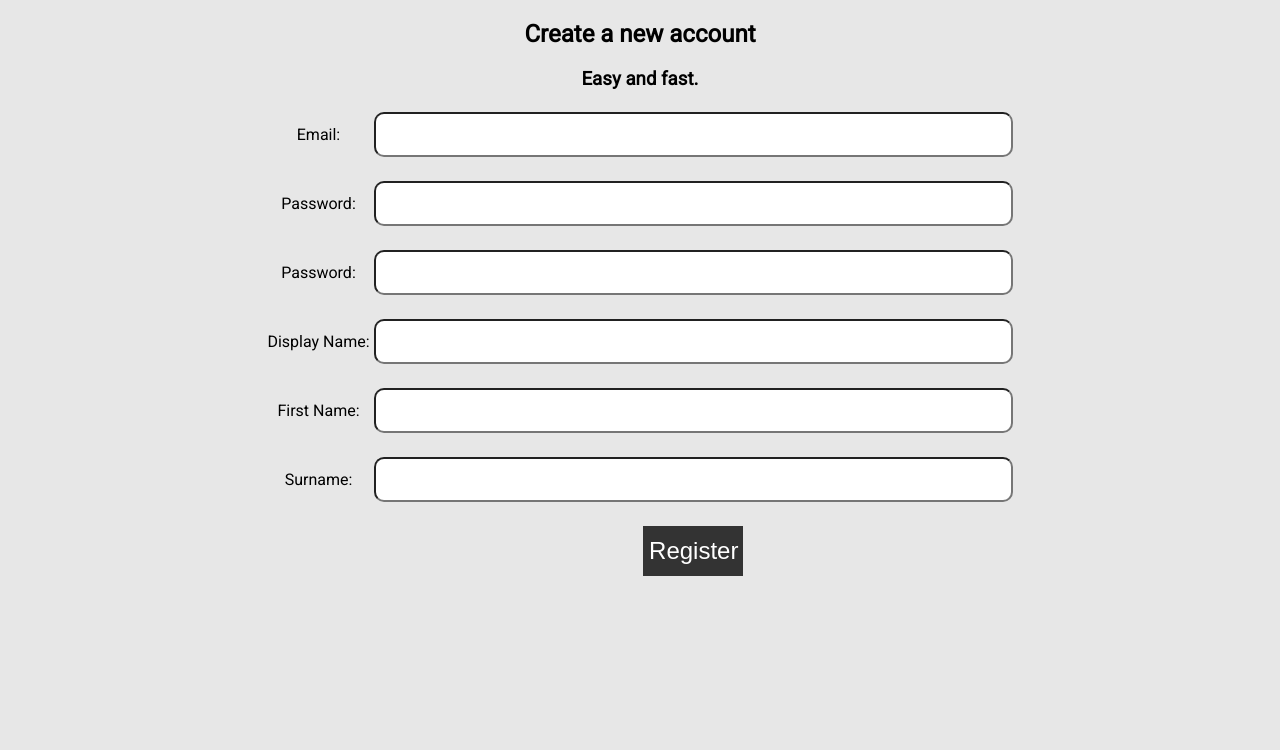
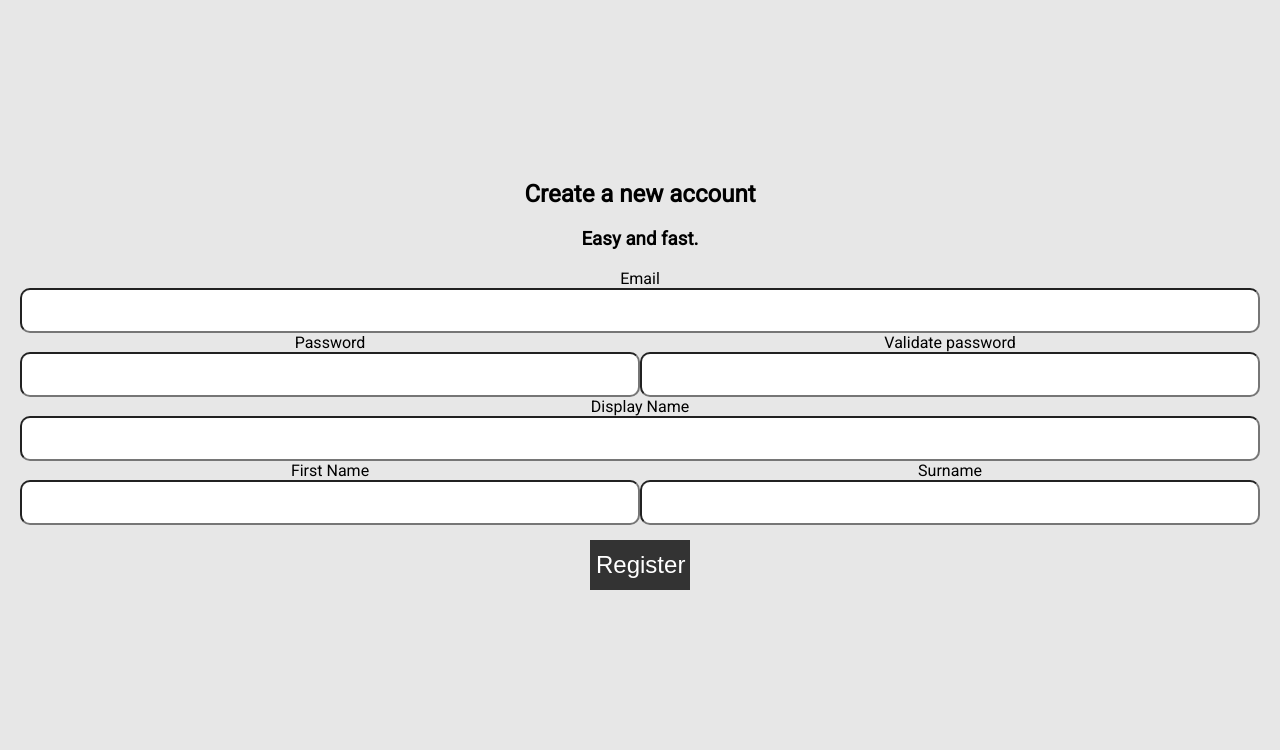
Before and after one commit to berryhijwegen/petcare, a Flask app: page /user/add in a window 1280 px wide. Shown: the part 50-800 px from the top of the page. Run offline with Flask 2, Linux system fonts and the light colour scheme; some libraries are stand-ins or nearby versions.

Commit message:
Added form styling

```diff
--- a/petcare/__init__.py
+++ b/petcare/__init__.py
@@ -15,7 +15,7 @@ app = Flask(__name__)
 app.config['SECRET_KEY'] = os.getenv('SECRET_KEY')
 app.config['SECURITY_PASSWORD_SALT'] = os.getenv('SECURITY_PASSWORD_SALT')
 app.config['SQLALCHEMY_DATABASE_URI'] = 'sqlite:///' + \
-    os.path.join(basedir, 'pets.db')
+    os.path.join(basedir, f'{os.getenv("DB_NAME")}.db')
 db = SQLAlchemy(app)
 
 # Configure Login Manager
--- a/petcare/forms.py
+++ b/petcare/forms.py
@@ -5,21 +5,21 @@ from wtforms.validators import DataRequired, email, EqualTo
 
 
 class UserForm(FlaskForm):
-    email = EmailField('Email:', validators=[DataRequired(), email()])
-    password = PasswordField('Password: ', validators=[DataRequired()])
-    password_validate = PasswordField('Password: ', validators=[DataRequired(), EqualTo('password', message="Passwords must match.")])
-    display_name = StringField('Display Name:', validators=[DataRequired()])
-    first_name = StringField('First Name:')
-    surname = StringField('Surname:')
+    email = EmailField('Email', validators=[DataRequired(), email()])
+    password = PasswordField('Password ', validators=[DataRequired()])
+    password_validate = PasswordField('Validate password ', validators=[DataRequired(), EqualTo('password', message="Passwords must match.")])
+    display_name = StringField('Display Name', validators=[DataRequired()])
+    first_name = StringField('First Name')
+    surname = StringField('Surname')
 
 
 class ServiceForm(FlaskForm):
-    service_name = StringField('Service Name:', validators=[DataRequired()])
-    description = StringField('Description:')
+    service_name = StringField('Service Name', validators=[DataRequired()])
+    description = StringField('Description')
 
 
 class LoginForm(FlaskForm):
-    email = EmailField('Email:', validators=[DataRequired(), email()])
-    password = PasswordField('Password: ', validators=[DataRequired()])
+    email = EmailField('Email', validators=[DataRequired(), email()])
+    password = PasswordField('Password ', validators=[DataRequired()])
     remember_me = BooleanField('Keep me logged in')
     submit = SubmitField('Log In')
--- a/petcare/static/css/base_styles.css
+++ b/petcare/static/css/base.css
@@ -50,14 +50,17 @@ nav li a:hover {
 }
 
 /* FLASHES */
+.flashes {
+    position: absolute;
+    width: 100vw;
+    display: flex;
+    justify-content: center;
+}
+
 .flashes ul {
     position: absolute;
-    top: 20px;
-    left: 0;
-    right: 0;
-    width: 35vw;
-    margin-left: auto;
-    margin-right: auto;
+    top: 25px;
+    padding: 0;
 }
 
 .flashes ul li {
@@ -67,15 +70,38 @@ nav li a:hover {
     min-height: 40px;
     max-height: 120px;
     border-radius: 20px;
-    background: #d9d9d9;
+    background: rgb(255, 222, 36);
     list-style-type: none;
+    margin: 0 10px;
+
+    -moz-animation: cssAnimation 2s ease-in 5s forwards;
+    /* Firefox */
+    -webkit-animation: cssAnimation 2s ease-in 5s forwards;
+    /* Safari and Chrome */
+    -o-animation: cssAnimation 2s ease-in 5s forwards;
+    /* Opera */
+    animation: cssAnimation 2s ease-in 5s forwards;
+    -webkit-animation-fill-mode: forwards;
+    animation-fill-mode: forwards;
 }
 
 .flashes ul li .exclamation_box {
     width: 20px;
     border-right: black solid 2px;
+    margin-left: 15px;
 }
 
 .flashes ul li .message_text {
-    padding-left: 15px;
+    padding: 0 15px;
 }
+
+@keyframes cssAnimation {
+    to {
+        opacity:0
+    }
+}
+@-webkit-keyframes cssAnimation {
+    to {
+        opacity:0
+    }
+}
--- /dev/null
+++ b/petcare/static/css/register.css
@@ -0,0 +1,104 @@
+.wrapper {
+    height: calc(100% - 50px);
+}
+
+.content_container {
+    display: flex;
+    flex-wrap: wrap;
+    justify-content: center;
+    align-items: center;
+    text-align: center;
+    height: 100%;
+    width: 100vw;
+}
+
+form {
+    margin: 0 20px;
+    display: grid;
+    grid-template-columns: 1fr 1fr;
+    grid-template-areas:
+        "email email"
+        "password password_validate"
+        "displayname displayname"
+        "firstname surname"
+        "submit submit";
+}
+
+.email {
+    grid-area: email;
+}
+
+.password {
+    grid-area: password;
+}
+
+.password_validate {
+    grid-area: password_validate;
+}
+
+.display_name {
+    grid-area: displayname;
+}
+
+.first_name {
+    grid-area: firstname;
+}
+
+.surname {
+    grid-area: surname;
+}
+
+.submit {
+    grid-area: submit;
+    padding-top: 15px;
+}
+
+body {
+    background-color: rgb(231, 231, 231);
+}
+
+input {
+    height: 45px;
+    min-width: 350px;
+    width: 100%;
+    border-radius: 10px;
+    font-size: 20px;
+    padding: 5px;
+}
+
+input:focus, button:focus {
+    outline:0;
+}
+
+button {
+    background-color: #333;
+    color: white;
+    border: 0;
+    width: 100px;
+    height: 50px;
+    font-size: 24px;
+}
+
+.error ul {
+    padding: 0;
+    margin: 0 0 0 10px;
+    text-align: left;
+}
+
+.error li {
+    list-style-type: none;
+    color: red;
+}
+
+@media screen and (max-width: 800px) {
+    form {
+        grid-template-areas:
+        "email email"
+        "password password"
+        "password_validate password_validate"
+        "displayname displayname"
+        "firstname firstname"
+        "surname surname"
+        "submit submit";
+    }
+}
--- a/petcare/static/css/register_styles.css
+++ /dev/null
@@ -1,28 +0,0 @@
-.register_container {
-    margin: 0 auto;
-    text-align: center;
-}
-
-body {
-    background-color: rgb(231, 231, 231);
-}
-
-input {
-    height: 45px;
-    border-radius: 10px;
-    font-size: 20px;
-    padding: 5px;
-}
-
-input:focus, button:focus {
-    outline:0;
-}
-
-button {
-    background-color: #333;
-    color: white;
-    border: 0;
-    width: 100px;
-    height: 50px;
-    font-size: 24px;
-}
--- a/petcare/templates/base.html
+++ b/petcare/templates/base.html
@@ -9,7 +9,7 @@
         <link rel="shortcut icon" href="{{ url_for('static', filename='favicon.ico') }}">
         <link href="https://fonts.googleapis.com/css?family=Roboto:400,400i&display=swap" rel="stylesheet">
         <link rel="stylesheet" href="https://cdnjs.cloudflare.com/ajax/libs/font-awesome/4.7.0/css/font-awesome.min.css">
-        <link rel="stylesheet" href="{{ url_for('static', filename='css/base_styles.css') }}">
+        <link rel="stylesheet" href="{{ url_for('static', filename='css/base.css') }}">
 
         {% block css_includes %}{% endblock %}
     </head>
@@ -32,7 +32,6 @@
                 </nav>
             </header>
         </div>
-        <div class="content-container">
         <div class="main wrapper">
             <article class="flashes">
                 {% with messages = get_flashed_messages() %}
@@ -53,11 +52,11 @@
                     {% endif %}
                 {% endwith %}
             </article>
-
+            <div class="content_container">
                 {% block content %}
                 {% endblock %}
+            </div>
         </div> <!-- #main -->
-        </div> <!-- #main-container -->
 
         <div class="footer-container">
             <footer class="wrapper">
--- a/petcare/templates/form_macros.html
+++ b/petcare/templates/form_macros.html
@@ -1,22 +1,23 @@
 {% macro render_field(field) %}
-    <tr {% if field.errors %} class="error" {% endif %}>
-        <td>
+    <div class="input_container {{ field.id }}" {% if field.errors %} class="error" {% endif %}>
+        <div>
             {{field.label}}
-        </td>
-        <td>
+        </div>
+        <div>
             {{ field(**kwargs)|safe }}
-        </td>
-    </tr>
-    <tr class="error">
-        <td>
+        </div>
+        <div class="error">
+            <div>
 
-        </td>
-        <td>
-            <ul>
-            {% for error in field.errors%}
-                <li>{{ error }}</li>
-            {% endfor %}
-            </ul>
-        </td>
-    </tr>
+            </div>
+            <div>
+                <ul>
+                {% for error in field.errors%}
+                    <li>{{ error }}</li>
+                {% endfor %}
+                </ul>
+            </div>
+        </div>
+    </div>
+
 {% endmacro %}
--- a/petcare/templates/user/register.html
+++ b/petcare/templates/user/register.html
@@ -5,7 +5,7 @@ Petcare -- Add User
 {% endblock %}
 
 {% block css_includes %}
-<link rel="stylesheet" href="{{ url_for('static', filename='css/register_styles.css') }}">
+<link rel="stylesheet" href="{{ url_for('static', filename='css/register.css') }}">
 {% endblock %}
 
 {% block content%}
@@ -21,14 +21,9 @@ Petcare -- Add User
             {{ render_field(form.display_name, size=50) }}
             {{ render_field(form.first_name, size=50) }}
             {{ render_field(form.surname, size=50) }}
-                <tr>
-                    <td>
-
-                    </td>
-                    <td>
-                        <button type="submit">Register</button>
-                    </td>
-                </tr>
+                <div class="submit">
+                    <button type="submit">Register</button>
+                </div>
         </table>
         </form>
     </section>
--- a/petcare/views.py
+++ b/petcare/views.py
@@ -17,7 +17,7 @@ from petcare.models import User, Service
 
 @login_manager.user_loader
 def load_user(userid):
-    return User.query.get(int(userid))
+    return User.get_by_id(int(userid))
 
 
 def store_user(email, display_name, password, role=0,
@@ -84,7 +84,7 @@ def login():
             flash(f'User with email {email} does not exist.')
 
     # If method == GET
-    return render_template('login.html', form=form)
+    return render_template('user/login.html', form=form)
 
 @app.route('/logout')
 def logout():
```
Also changed, not shown: petcare/models.py (+11 -2 lines), petcare/static/css/index.css (renamed from petcare/static/css/index_styles.css, +6 -5 lines), petcare/static/css/login.css (added, +49 -0 lines), petcare/templates/user/login.html (+7 -1 lines). Lines whose indentation alone changed are shown as unchanged.
